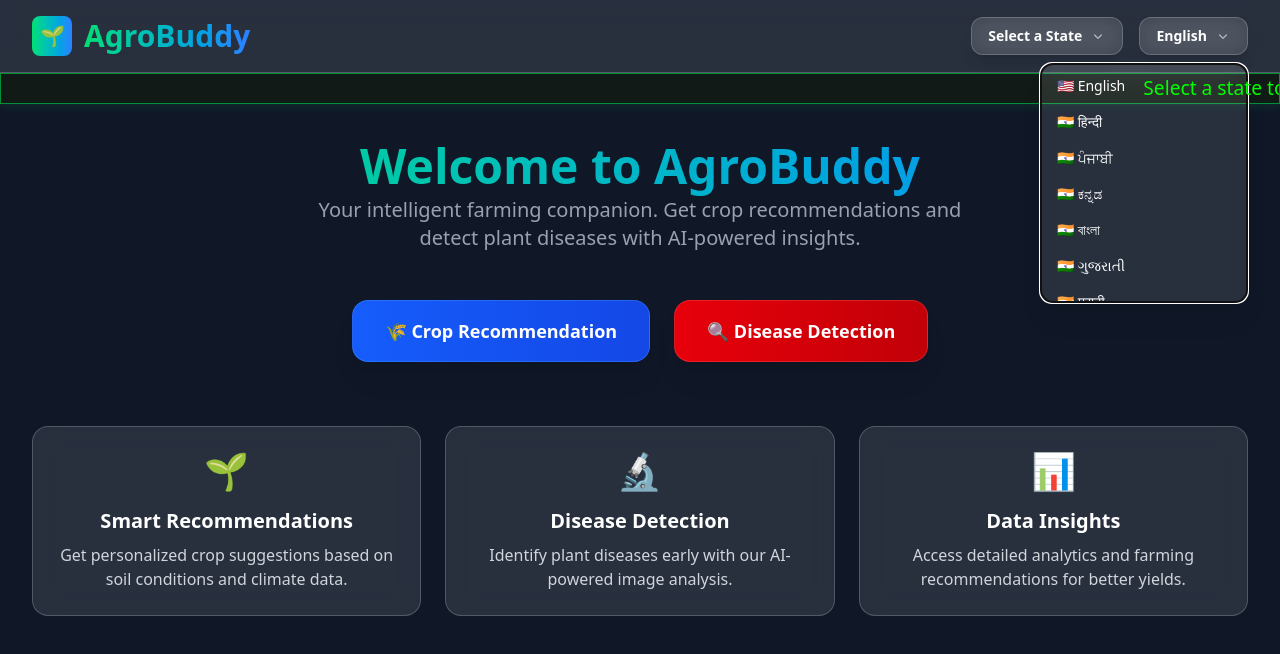
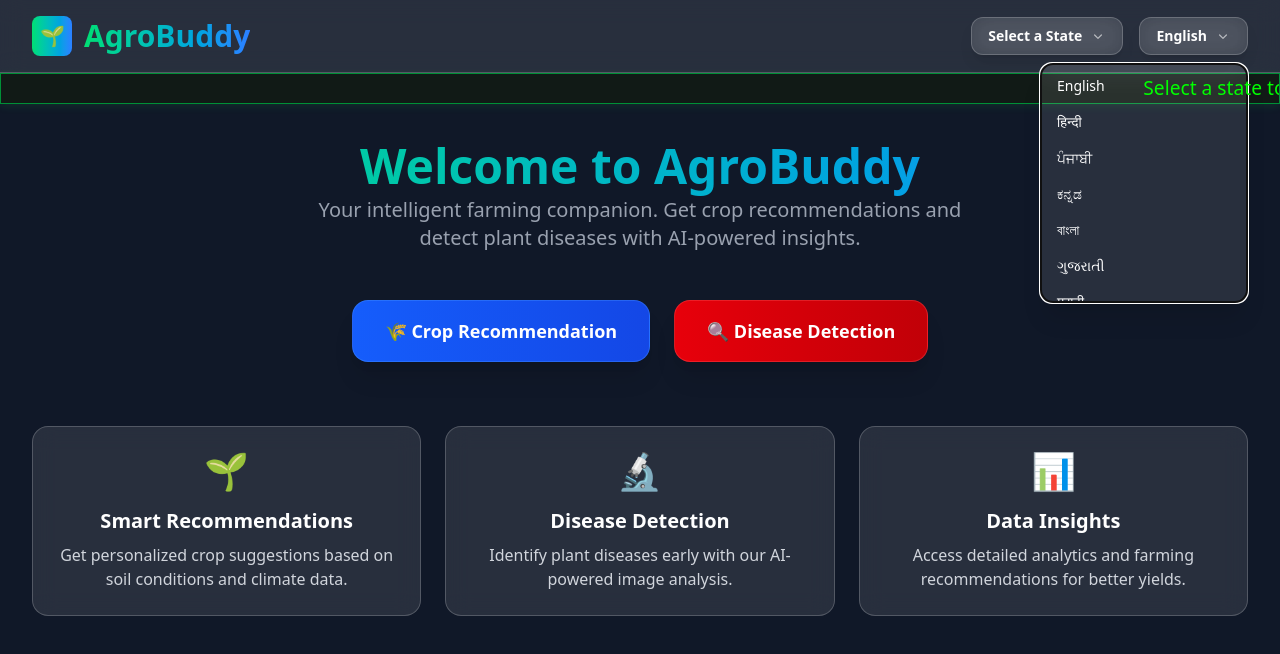
Before and after one commit to Siddhantv1/AgroBuddy, a React (Vite) app in the folder Agrobuddy-frontend/: page / in a window 1280 px wide. Both pictures are taken after a click on the button "English". Shown: the top 654 px of the page. Built offline with nearby package versions, Linux system fonts and the light colour scheme.

Commit message:
remove emoji

```diff
--- a/Agrobuddy-frontend/src/components/Header.jsx
+++ b/Agrobuddy-frontend/src/components/Header.jsx
@@ -3,14 +3,14 @@ import { Menu, MenuButton, MenuItem, MenuItems } from "@headlessui/react";
 import { ChevronDownIcon } from "@heroicons/react/20/solid";
 
 const LANGUAGES = [
-  { label: "English", value: "en-US", emoji: "🇺🇸" },
-  { label: "हिन्दी", value: "hi-IN", emoji: "🇮🇳" },
-  { label: "ਪੰਜਾਬੀ", value: "pa-IN", emoji: "🇮🇳" },
-  { label: "ಕನ್ನಡ", value: "kn-IN", emoji: "🇮🇳" },
-  { label: "বাংলা", value: "bn-IN", emoji: "🇮🇳" },
-  { label: "ગુજરાતી", value: "gu-IN", emoji: "🇮🇳" },
-  {label: "मराठी", value: "mr-IN", emoji: "🇮🇳" },
-  { label: "മലയാളം", value: "ml-IN", emoji: "🇮🇳" },
+  { label: "English", value: "en-US" },
+  { label: "हिन्दी", value: "hi-IN" },
+  { label: "ਪੰਜਾਬੀ", value: "pa-IN" },
+  { label: "ಕನ್ನಡ", value: "kn-IN" },
+  { label: "বাংলা", value: "bn-IN" },
+  { label: "ગુજરાતી", value: "gu-IN" },
+  {label: "मराठी", value: "mr-IN" },
+  { label: "മലയാളം", value: "ml-IN" },
 ];
 
 const STATES = [
@@ -83,7 +83,7 @@ const Header = ({ selectedLanguage, handleLanguageChange, selectedState, setSele
                           focus ? "bg-white/20" : ""
                         }`}
                       >
-                        {language.emoji} {language.label}
+                        {language.label}
                       </button>
                     )}
                   </MenuItem>
```
